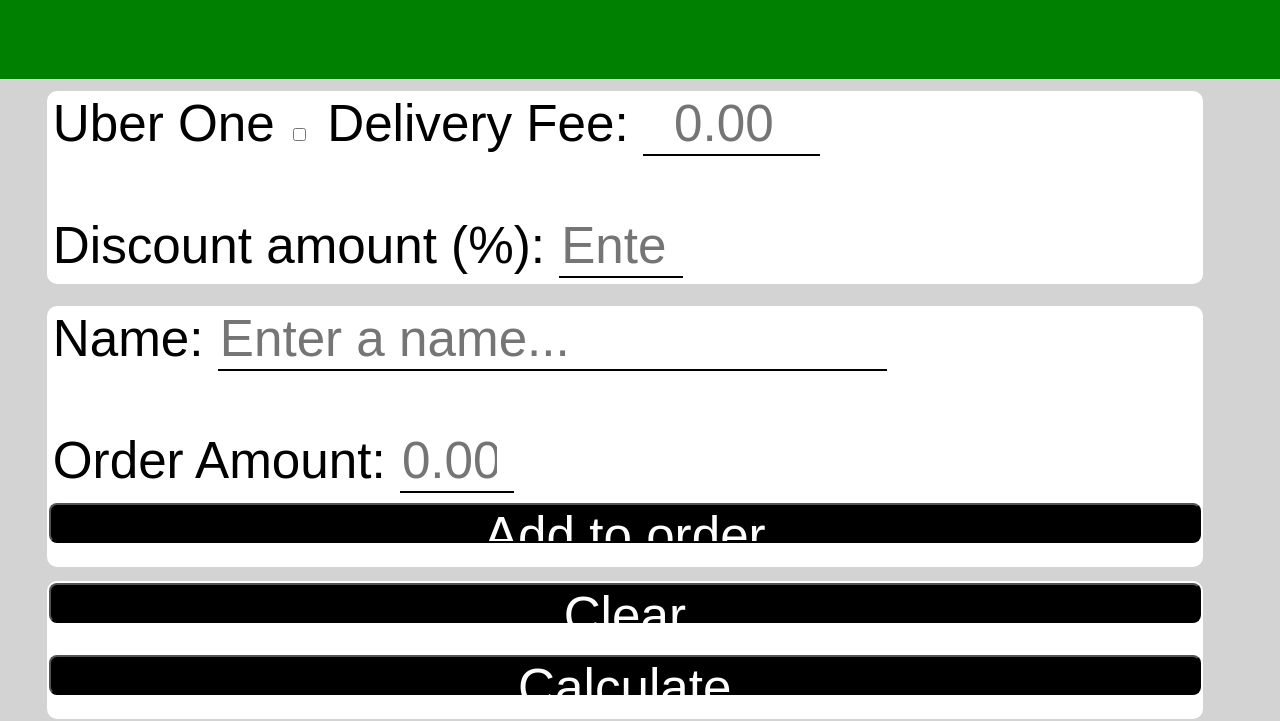
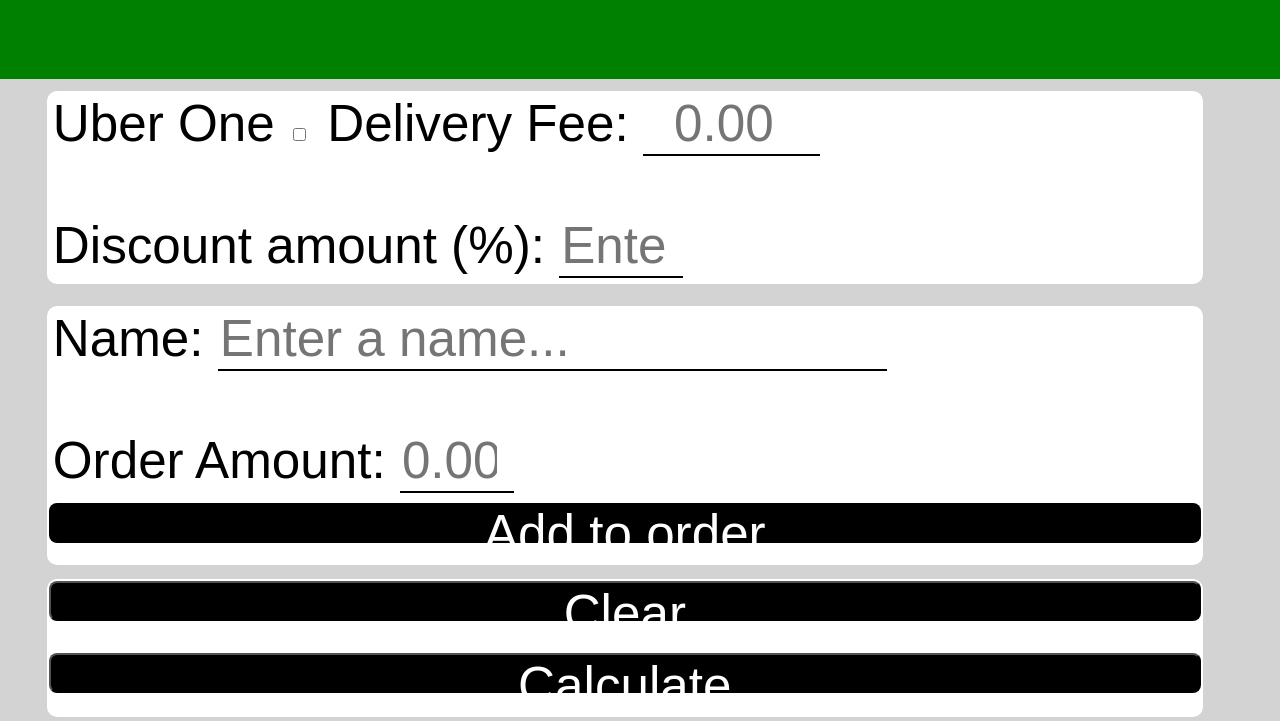
Before and after one commit to Carl-Long/uber-eats-calc, a plain HTML site: page index.html in a window 1280 px wide. Shown: the part 221-942 px from the top of the page. Drawn offline with Linux system fonts and the light colour scheme.

Commit message:
Add files via upload

```diff
--- a/styles.css
+++ b/styles.css
@@ -3,6 +3,12 @@
  margin: 0;
  padding: 0;
  font-family: Arial, Helvetica, sans-serif;
+}
+
+input{
+    border: none;
+    border-radius: 0;
+    font-size: 16px;
 }
 
 #header{
```
